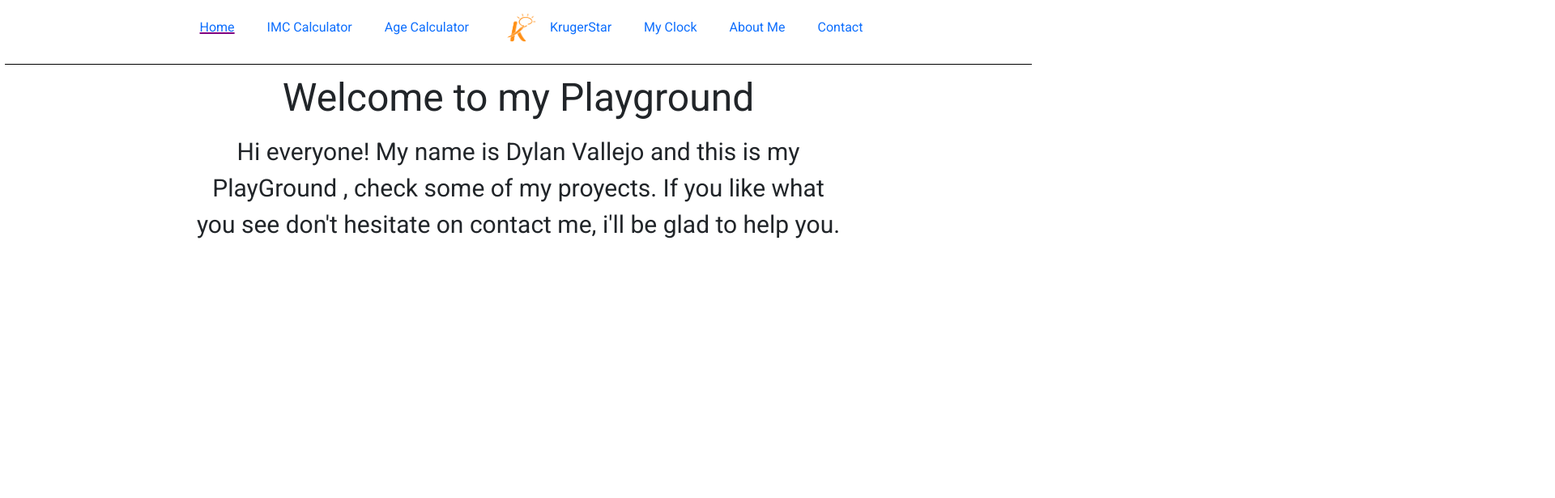
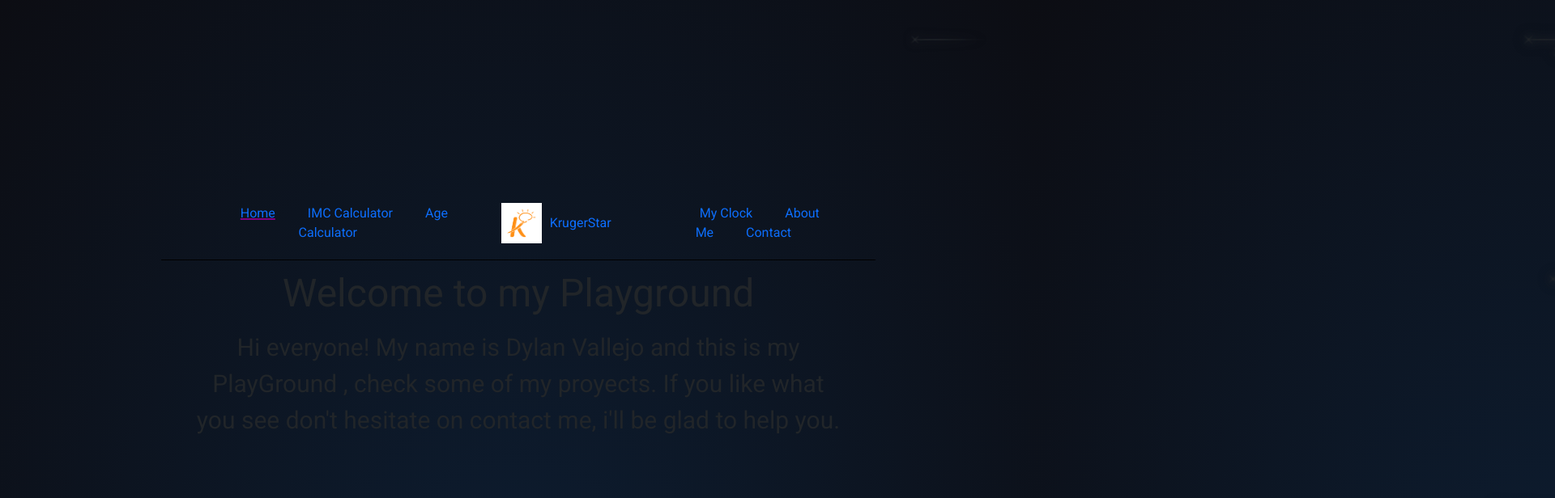
Before and after one commit to DylanVallejo/krugerPlayGround, a React (Create React App) app: page / in a window 1280 px wide. Shown: the top 616 px of the page at 81% size, 1920 px wide, since content can reach past the window. Built offline with nearby package versions, Linux system fonts and the light colour scheme.

Commit message:
Efecto estrellas

```diff
--- /dev/null
+++ b/src/components/StarsBackground.jsx
@@ -0,0 +1,61 @@
+import React from 'react'
+import styles from './StarsBackground.module.scss'
+
+function StarsBackground() {
+    return (
+        <div class={styles.star}s>
+            <div class={styles.star}></div>
+            <div class={styles.star}></div>
+            <div class={styles.star}></div>
+            <div class={styles.star}></div>
+            <div class={styles.star}></div>
+            <div class={styles.star}></div>
+            <div class={styles.star}></div>
+            <div class={styles.star}></div>
+            <div class={styles.star}></div>
+            <div class={styles.star}></div>
+            <div class={styles.star}></div>
+            <div class={styles.star}></div>
+            <div class={styles.star}></div>
+            <div class={styles.star}></div>
+            <div class={styles.star}></div>
+            <div class={styles.star}></div>
+            <div class={styles.star}></div>
+            <div class={styles.star}></div>
+            <div class={styles.star}></div>
+            <div class={styles.star}></div>
+            <div class={styles.star}></div>
+            <div class={styles.star}></div>
+            <div class={styles.star}></div>
+            <div class={styles.star}></div>
+            <div class={styles.star}></div>
+            <div class={styles.star}></div>
+            <div class={styles.star}></div>
+            <div class={styles.star}></div>
+            <div class={styles.star}></div>
+            <div class={styles.star}></div>
+            <div class={styles.star}></div>
+            <div class={styles.star}></div>
+            <div class={styles.star}></div>
+            <div class={styles.star}></div>
+            <div class={styles.star}></div>
+            <div class={styles.star}></div>
+            <div class={styles.star}></div>
+            <div class={styles.star}></div>
+            <div class={styles.star}></div>
+            <div class={styles.star}></div>
+            <div class={styles.star}></div>
+            <div class={styles.star}></div>
+            <div class={styles.star}></div>
+            <div class={styles.star}></div>
+            <div class={styles.star}></div>
+            <div class={styles.star}></div>
+            <div class={styles.star}></div>
+            <div class={styles.star}></div>
+            <div class={styles.star}></div>
+            <div class={styles.star}></div>
+        </div>
+    )
+}
+
+export default StarsBackground;
--- /dev/null
+++ b/src/components/StarsBackground.module.scss
@@ -0,0 +1,113 @@
+@mixin sp-layout {
+    @media screen and (max-width: 750px) {
+        @content;
+    }
+}
+body {
+    display: flex;
+    justify-content: center;
+    align-items: center;
+    min-height: 100vh;
+        background: radial-gradient(ellipse at bottom, #0d1d31 0%, #0c0d13 100%);
+    overflow: hidden;
+}
+
+@function random_range($min, $max) {
+    $rand: random();
+    $random_range: $min + floor($rand * (($max - $min) + 1));
+    @return $random_range;
+}
+
+.stars {
+    position: fixed;
+    top: 0;
+    left: 0;
+    width: 100%;
+    height: 120%;
+    transform: rotate(-45deg);
+}
+
+.star {
+    $star-count: 50;
+    --star-color: var(--primary-color);
+    --star-tail-length: 6em;
+    --star-tail-height: 2px;
+    --star-width: calc(var(--star-tail-length) / 6);
+    --fall-duration: 9s;
+    --tail-fade-duration: var(--fall-duration);
+
+    position: absolute;
+    top: var(--top-offset);
+    left: 0;
+    width: var(--star-tail-length);
+    height: var(--star-tail-height);
+    color: var(--star-color);
+    background: linear-gradient(45deg, currentColor, transparent);
+    border-radius: 50%;
+    filter: drop-shadow(0 0 6px currentColor);
+    transform: translate3d(104em, 0, 0);
+    animation: fall var(--fall-duration) var(--fall-delay) linear infinite, tail-fade var(--tail-fade-duration) var(--fall-delay) ease-out infinite;
+
+    @include sp-layout {
+      // For mobile performance, tail-fade animation will be removed QAQ
+      animation: fall var(--fall-duration) var(--fall-delay) linear infinite;
+    }
+
+    @for $i from 1 through $star-count {
+      &:nth-child(#{$i}) {
+        --star-tail-length: #{random_range(500em, 750em) / 100};
+        --top-offset: #{random_range(0vh, 10000vh) / 100};
+        --fall-duration: #{random_range(6000, 12000s) / 1000};
+        --fall-delay: #{random_range(0, 10000s) / 1000};
+      }
+    }
+
+    &::before, &::after {
+      position: absolute;
+      content: '';
+      top: 0;
+      left: calc(var(--star-width) / -2);
+      width: var(--star-width);
+      height: 100%;
+      background: linear-gradient(45deg, transparent, currentColor, transparent);
+      border-radius: inherit;
+      animation: blink 2s linear infinite;
+    }
+
+    &::before {
+      transform: rotate(45deg);
+    }
+
+    &::after {
+      transform: rotate(-45deg);
+    }
+  }
+
+  @keyframes fall {
+    to {
+      transform: translate3d(-30em, 0, 0);
+    }
+  }
+
+  @keyframes tail-fade {
+    0%, 50% {
+      width: var(--star-tail-length);
+      opacity: 1;
+    }
+
+    70%, 80% {
+      width: 0;
+      opacity: 0.4;
+    }
+
+    100% {
+      width: 0;
+      opacity: 0;
+    }
+  }
+
+  @keyframes blink {
+    50% {
+      opacity: 0.6;
+    }
+  }
--- a/src/components/pages/HomePage.jsx
+++ b/src/components/pages/HomePage.jsx
@@ -1,4 +1,5 @@
 import styles from '../Home.module.css'
+import StarsBackground from '../StarsBackground'
 const HomePage = () =>{
 
     return(
@@ -13,6 +14,7 @@
                     i'll be glad to help you.
                 </p>
             </div>
+            <StarsBackground/>
 
         </>
     )
```
